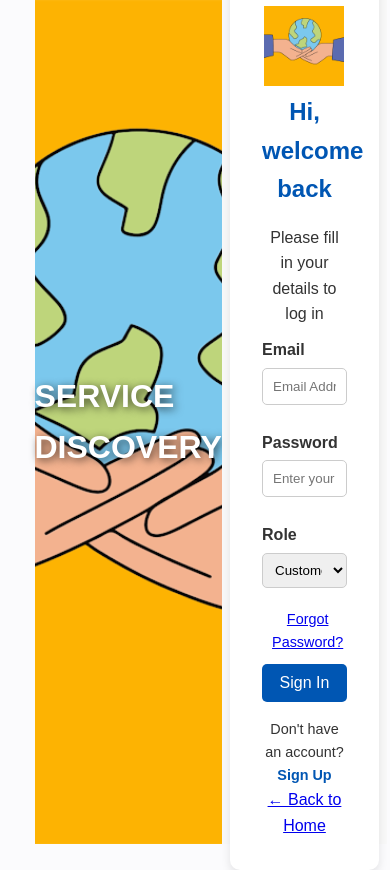
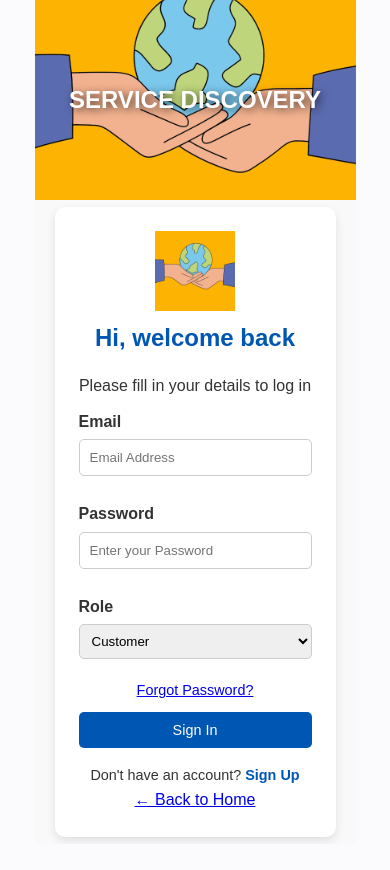
Before and after one commit to IT-Tutors-Coding-Space/ServiceDiscovery, a PHP site: page /ServiceDiscovery/pages/Home/login.php in a window 390 px wide. After the commit the page ends 843 px from the top, so only its background shows below. Run offline with PHP 8.4, Linux system fonts and the light colour scheme.

Commit message:
feat: add mobile responsive styles to login page for improved usability

```diff
--- a/Assets/css/login.css
+++ b/Assets/css/login.css
@@ -1,8 +1,9 @@
-#role{
+#role {
   width: 100%;
   padding: 8px;
-    margin-bottom:10px;
+  margin-bottom: 10px;
 }
+
 /* Split Screen Layout */
 .container {
   display: flex;
@@ -68,6 +69,7 @@
   display: flex;
   justify-content: space-between;
   font-size: 0.9rem;
+  padding: 10px;
 }
 
 .submitbtn {
@@ -99,9 +101,7 @@
 .signup-text a:hover {
   text-decoration: underline;
 }
-  .remember-forgot{
-    padding: 10px;
-  }
+
 /* Popup styles */
 .popup-message {
   position: fixed;
@@ -116,6 +116,9 @@
   opacity: 0;
   transition: opacity 0.5s ease-in-out;
   display: none;
+  width: 80%;
+  max-width: 300px;
+  text-align: center;
 }
 
 /* Error message style */
@@ -133,3 +136,40 @@
   display: block;
   opacity: 1;
 }
+
+/* Mobile Responsive Styles */
+@media screen and (max-width: 768px) {
+  .container {
+      flex-direction: column;
+  }
+
+  .left-side {
+      flex: none;
+      height: 200px;
+      font-size: 1.5rem;
+  }
+
+  .right-side {
+      flex: none;
+      height: calc(100vh - 200px);
+      padding: 20px;
+  }
+
+  .login-container {
+      width: 100%;
+      padding: 1.5rem;
+  }
+
+  .remember-forgot {
+      flex-direction: column;
+      text-align: center;
+  }
+
+  .submitbtn {
+      font-size: 0.9rem;
+  }
+
+  .popup-message {
+      width: 90%;
+  }
+}
```
Lines whose indentation alone changed are shown as unchanged.
